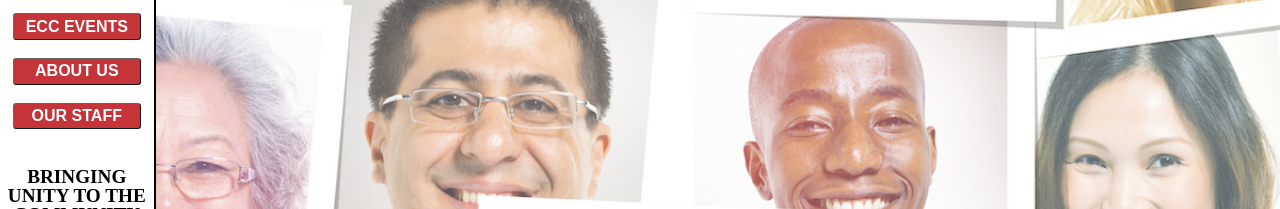
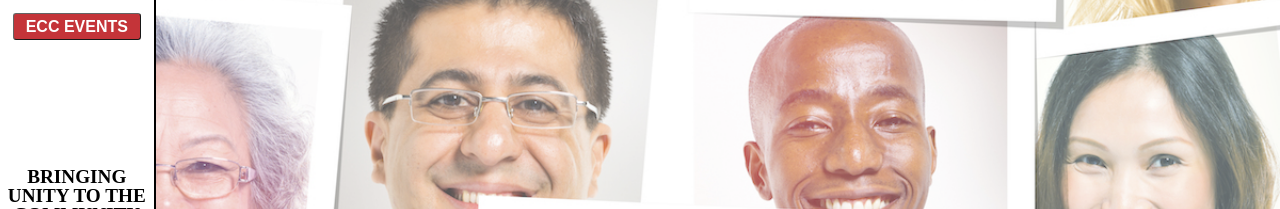
Before and after one commit to empowermentcommunitychurch/empowermentcommunitychurch.github.io, a plain HTML site: page index.html in a window 1280 px wide. Shown: the part 281-490 px from the top of the page. Drawn offline with Linux system fonts and the light colour scheme.

Commit message:
Update index.html

```diff
--- a/index.html
+++ b/index.html
@@ -180,8 +180,8 @@
       <p id="ECCtagline">BRINGING UNITY TO THE COMMUNITY</p>
       <div class="sideNav">
         <button class="eventButton"><a href="https://www.empowermentcommunitychurch.org/Events" id="buttonText">ECC EVENTS</button>
-        <button class="aboutButton"><a href="https://www.empowermentcommunitychurch.org/AboutUs" id="buttonText">ABOUT US</button>
-        <button class="staffButton"><a href="https://www.empowermentcommunitychurch.org/Staff" id="buttonText">OUR STAFF</button>
+        <!--<button class="aboutButton"><a href="https://www.empowermentcommunitychurch.org/AboutUs" id="buttonText">ABOUT US</button>
+        <button class="staffButton"><a href="https://www.empowermentcommunitychurch.org/Staff" id="buttonText">OUR STAFF</button>-->
         <a href="https://www.facebook.com/Empowerment-Community-Church-286151731835524/"><img src="Images/facebook.jpg" alt="Facebook" id="facebook"></a>
       </div>
 </body>
```
